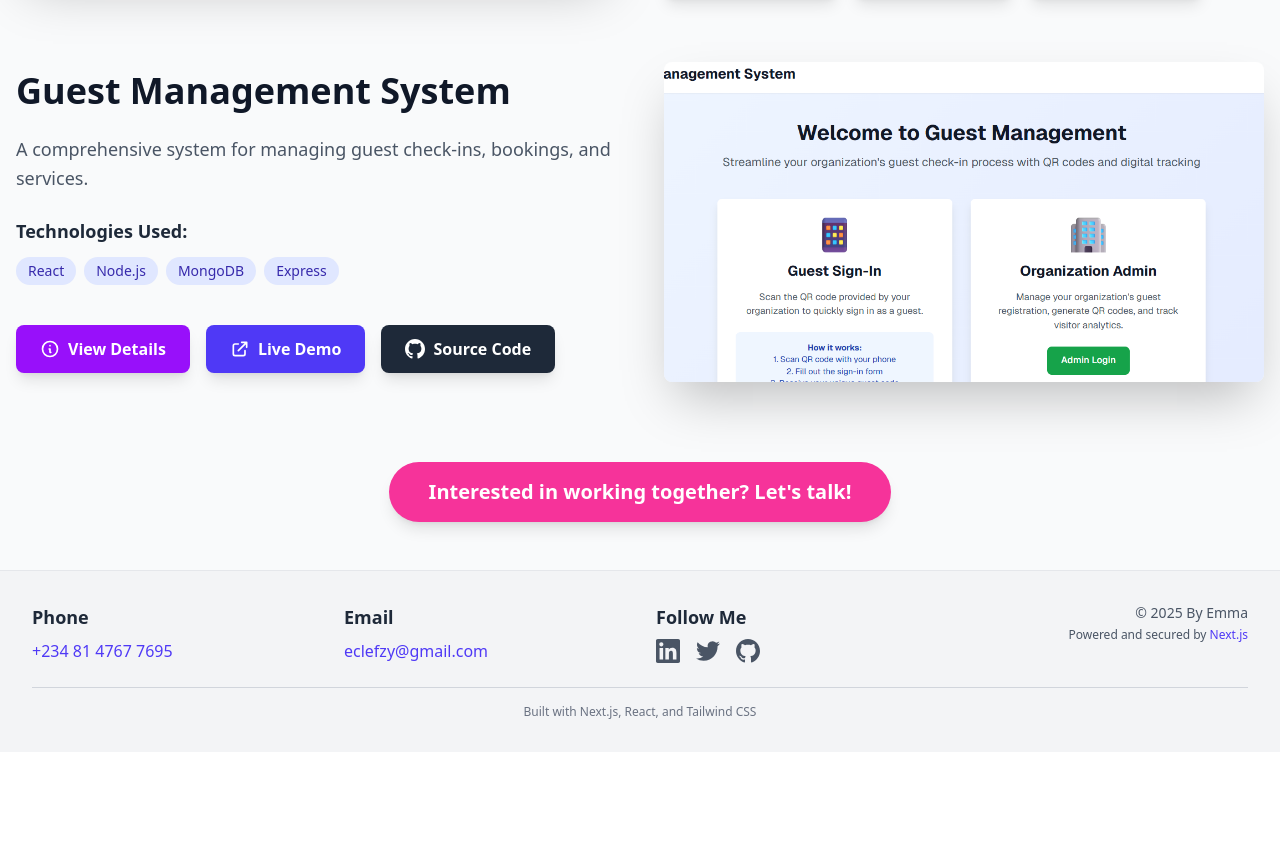
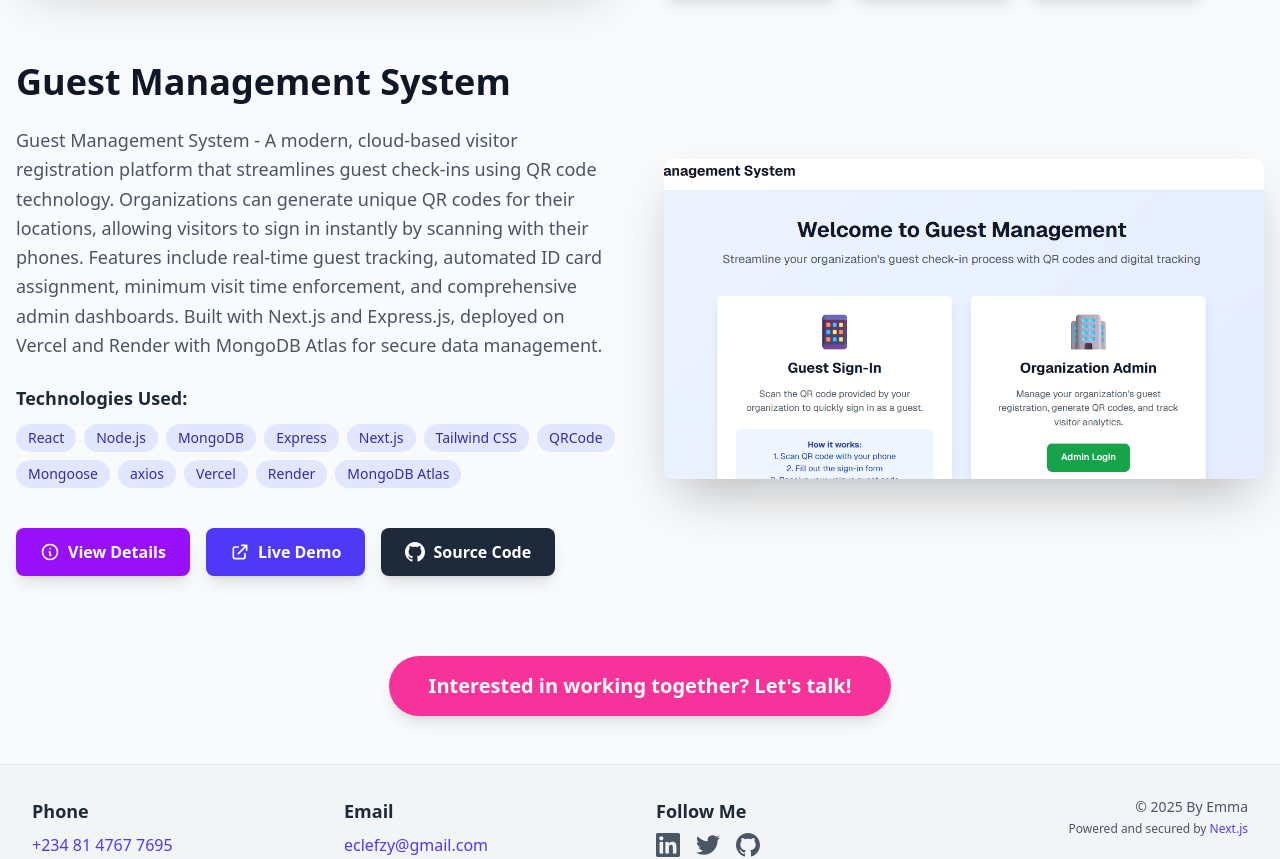
Before and after one commit to EmmaDeil/My-Portfolio-Website, a React (Vite) app: page /projects in a window 1280 px wide. Shown: the part 3048-3907 px from the top of the page. Before the commit the page ends 3800 px from the top, so only its background shows below. Built offline with nearby package versions, Linux system fonts and the light colour scheme.

Commit message:
edited my last project details

```diff
--- a/src/data/projects.ts
+++ b/src/data/projects.ts
@@ -134,16 +134,16 @@ export const projects: Project[] = [
     id: 8,
     slug: "guest-management-system",
     title: "Guest Management System",
-    shortDescription: "A comprehensive system for managing guest check-ins, bookings, and services.",
-    longDescription: "The Guest Management System is designed to streamline the process of managing hotel guests, from check-in to check-out. It includes features for booking management, guest profiles, and service requests. The system aims to enhance the guest experience by providing a seamless and efficient management tool for hotel staff.",
-    technologies: ["React", "Node.js", "MongoDB", "Express"],
+    shortDescription: "Guest Management System - A modern, cloud-based visitor registration platform that streamlines guest check-ins using QR code technology. Organizations can generate unique QR codes for their locations, allowing visitors to sign in instantly by scanning with their phones. Features include real-time guest tracking, automated ID card assignment, minimum visit time enforcement, and comprehensive admin dashboards. Built with Next.js and Express.js, deployed on Vercel and Render with MongoDB Atlas for secure data management.",
+    longDescription: "The Guest Management System is designed to streamline the process of managing visitors, from check-in to check-out. It includes features for booking management, guest profiles, and service requests. The system aims to enhance the guest experience by providing a seamless and efficient management tool for hotel staff.",
+    technologies: ["React", "Node.js", "MongoDB", "Express", "Next.js", "Tailwind CSS", "QRCode", "Mongoose", "axios", "Vercel", "Render", "MongoDB Atlas"],
     status: "completed",
     category: "web-development",
     role: "Full-Stack Developer",
     teamSize: 1,
     demoUrl: "https://gms-sigma-two.vercel.app/",
     githubUrl: "https://github.com/EmmaDeil/GuestManagementSystem.git",
-    image: "/gms.png",
+    image: "/Gms.png",
     featured: true
   }
 ];
```
